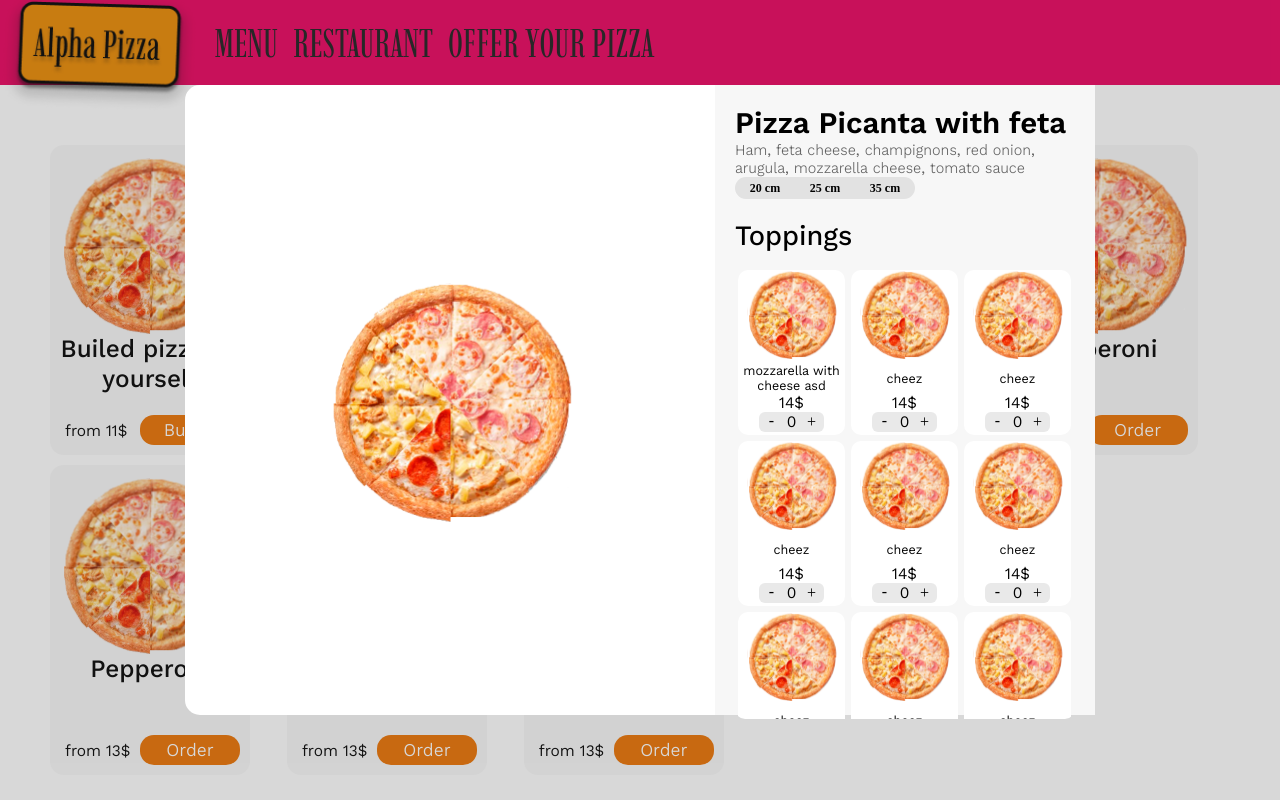
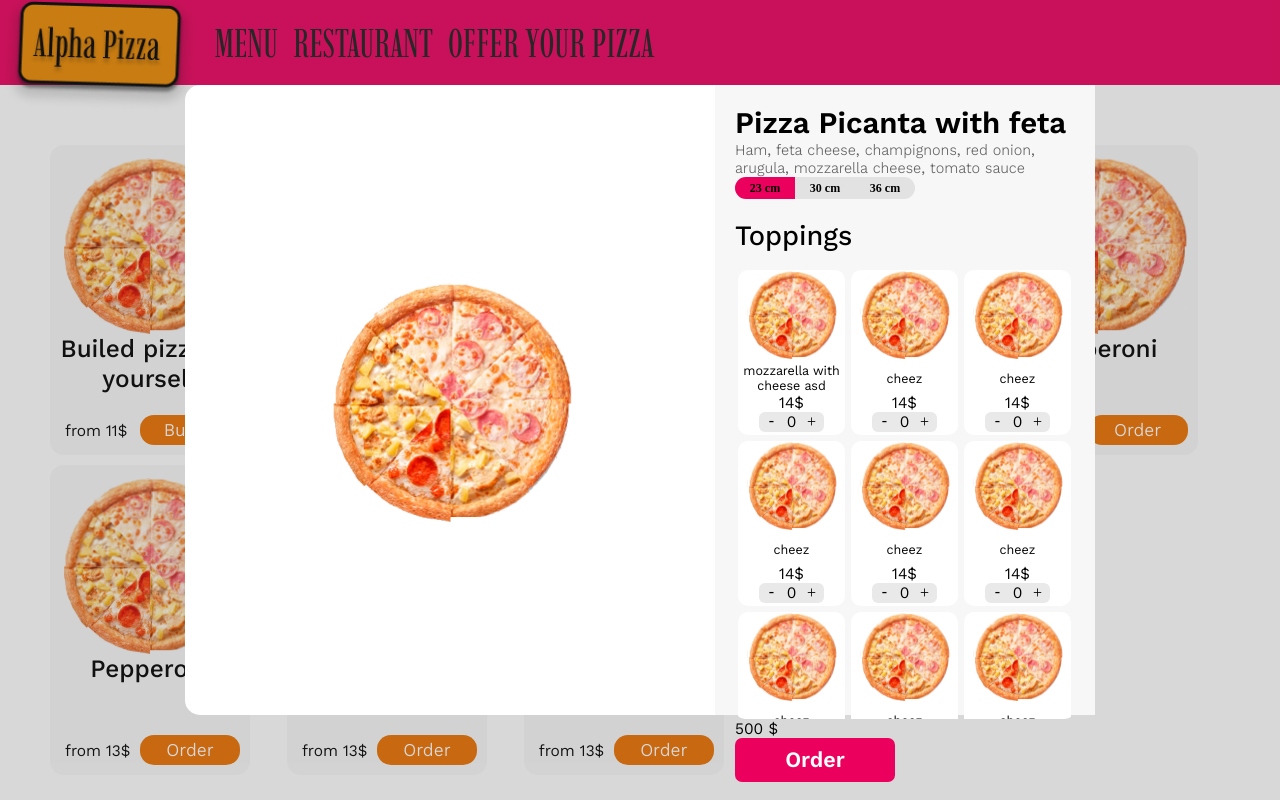
Before and after one commit to donl0/alpha-pizza, a React (Create React App) app in the folder frontend/pizza-site/: page /menu in a window 1280 px wide. Both pictures are taken after a click on the button "Builed". Built offline with nearby package versions, Linux system fonts and the light colour scheme.

Commit message:
Add trecking current price for pizza size and toppings

```diff
--- a/frontend/pizza-site/src/components/buyPizzaPopup/pizzaAllIngridientsBlock/PizzaAllIngridientsBlock.jsx
+++ b/frontend/pizza-site/src/components/buyPizzaPopup/pizzaAllIngridientsBlock/PizzaAllIngridientsBlock.jsx
@@ -1,8 +1,9 @@
+import PinkFadeActionButton from '../../UI/Buttons/FadeActionButton/pinkFadeActionButton/PinkFadeActionButton';
 import PizzaInfoBlock from '../../UI/pizzaInfoBlock/PizzaInfoBlock';
 import CustomSelect from '../../UI/Select/CustomSelect';
 import ToppingsList from '../toppingsList/ToppingsList';
 import styles from './pizzaAllIngridientsBlock.module.css';
-import React, { useState } from 'react';
+import React, { useState, useEffect } from 'react';
 
 const pizza = {
     name: "Pizza Picanta with feta",
@@ -20,18 +21,61 @@ const pizza = {
     }]
 }
 
-const sizes = [20,25,35]
+const sizes = [23,30,36]
 
 const PizzaAllIngridientsBlock = () => {
-    const [size, setSize] = useState(0);
+
+    const [finalPrice, setFinalPrice] = useState(0);
+    const [currentToppingsCost, setCurrentToppingsCost] = useState(0);
+    const [currentSize, setSize] = useState(sizes[0]);
+
+    useEffect(() => {
+        updateFinalPrise()
+      }, [currentToppingsCost, currentSize]);
+
+
+    function updateFinalPrise(){
+        setFinalPrice(getSizePrice(currentSize) + currentToppingsCost)
+      }
+
+    function handleCurrentToppingsCost(value){
+        setCurrentToppingsCost(value)
+    }
+
+    function updateSize(value){
+        setSize(value)
+    }
+
+    function getSizePrice(currentSize){
+        const result =  pizza["sizes"].find((sizeCost) => sizeCost["size"] == currentSize)
+
+        if (result !== null) {
+            return result["cost"]
+        }
+
+        throw new Error('Not found!');
+    }
 
     return (
         <div className={styles.pizyPopup__menu__itemsContainer}>
                     <PizzaInfoBlock name={pizza["name"]}
                     consistOf={pizza["consistOf"]}></PizzaInfoBlock>
-                    <CustomSelect items={sizes} currentChoosen={size} setCurrent={setSize}></CustomSelect>
+
+                    <div className={styles.pizzaAllIngridients__customSelect}>
+                        <CustomSelect items={sizes} currentChoosen={currentSize} setCurrent={updateSize}></CustomSelect>
+                    </div>
+
                     <div className={styles.pizzaAllIngridients__toppingsList}>
-                        <ToppingsList></ToppingsList>
+                        <ToppingsList
+                        currentCost={currentToppingsCost}
+                        setCurrentCost={handleCurrentToppingsCost}></ToppingsList>
+                    </div>
+                    <div className={styles.pizzaAllIngridients__price}>
+                        <span className={styles.pizzaAllIngridients__price__text}>{finalPrice} $</span>
+                    </div>
+                    <div className={styles.pizzaAllIngridients__orderButton}>
+                        <PinkFadeActionButton>Order</PinkFadeActionButton>
+
                     </div>
                 </div>
     )
--- a/frontend/pizza-site/src/components/buyPizzaPopup/toppingsList/ToppingsList.jsx
+++ b/frontend/pizza-site/src/components/buyPizzaPopup/toppingsList/ToppingsList.jsx
@@ -48,7 +48,7 @@ name: "cheez"
                             name: "cheez"
                             }]
 
-const ToppingsList = () => {
+const ToppingsList = ({currentCost, setCurrentCost}) => {
     return (
         <div>
             <span className={styles.toppingItem__name}>Toppings</span>
@@ -58,7 +58,9 @@ const ToppingsList = () => {
                         <ToppingItem key={topping["id"]}
                         image={topping["image"]}
                         name={topping["name"]}
-                        price={topping["price"]}>
+                        price={topping["price"]}
+                        currentCost={currentCost}
+                        setCurrentCost={setCurrentCost}>
 
                         </ToppingItem>
                     )
--- a/frontend/pizza-site/src/components/buyPizzaPopup/toppingsList/toppingItem/ToppingItem.jsx
+++ b/frontend/pizza-site/src/components/buyPizzaPopup/toppingsList/toppingItem/ToppingItem.jsx
@@ -1,18 +1,21 @@
 import styles from "./ToppingItem.module.css"
 import React, { useState } from 'react';
 
-const ToppingItem = ({image, name, price}) => {
+const ToppingItem = ({image, name, price, currentCost, setCurrentCost}) => {
     const [count, setCount] = useState(0);
 
     function increase(){
         setCount(count + 1);
+        setCurrentCost(currentCost + price)
     }
 
     function decrease(){
         if (count > 0) {
             setCount(count - 1);
+            setCurrentCost(currentCost - price)
         }
     }
+
     return (
         <div className={styles.toppingItem__container}>
             <div className={styles.toppingItem__container__imageContainer}>
```
